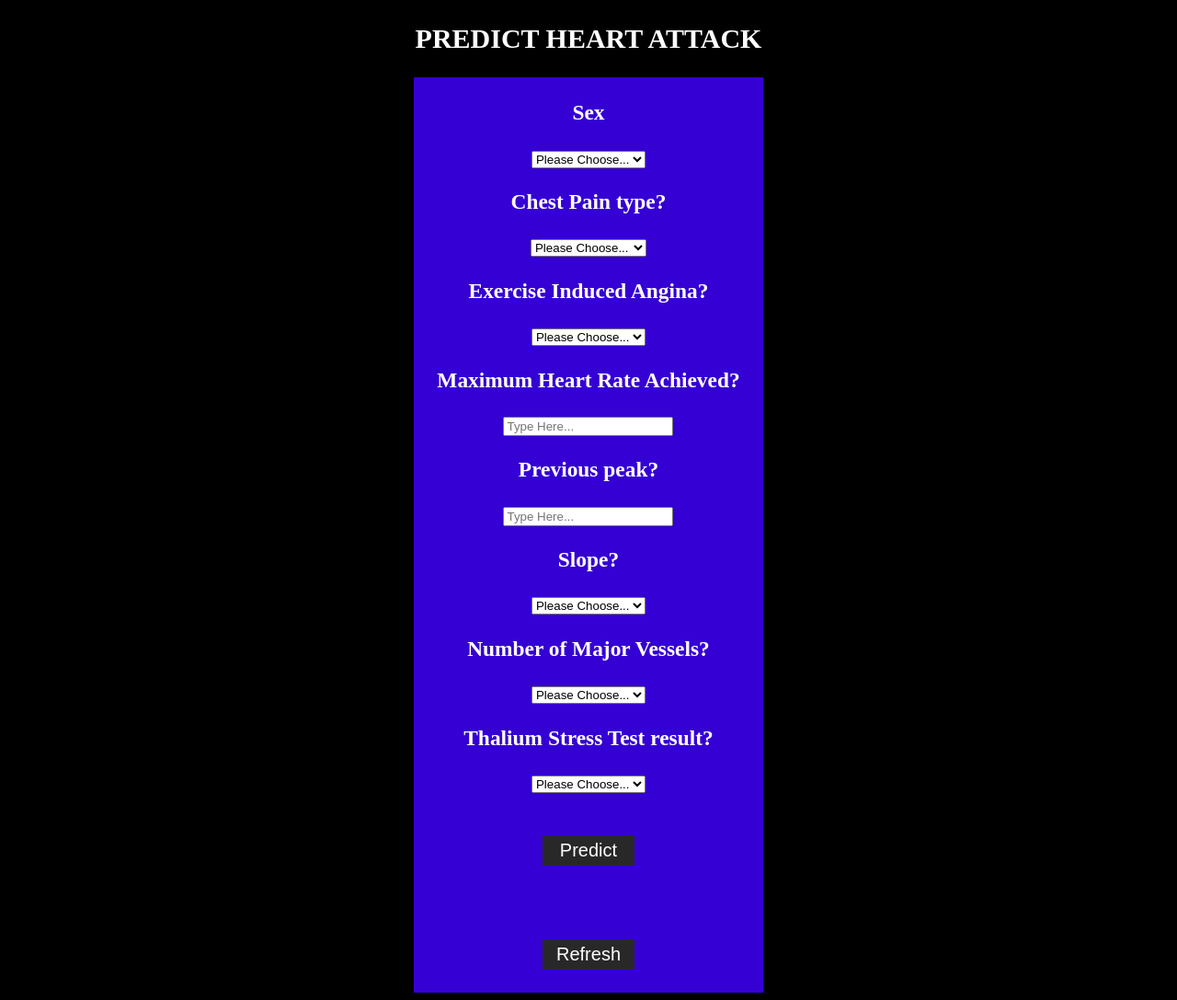
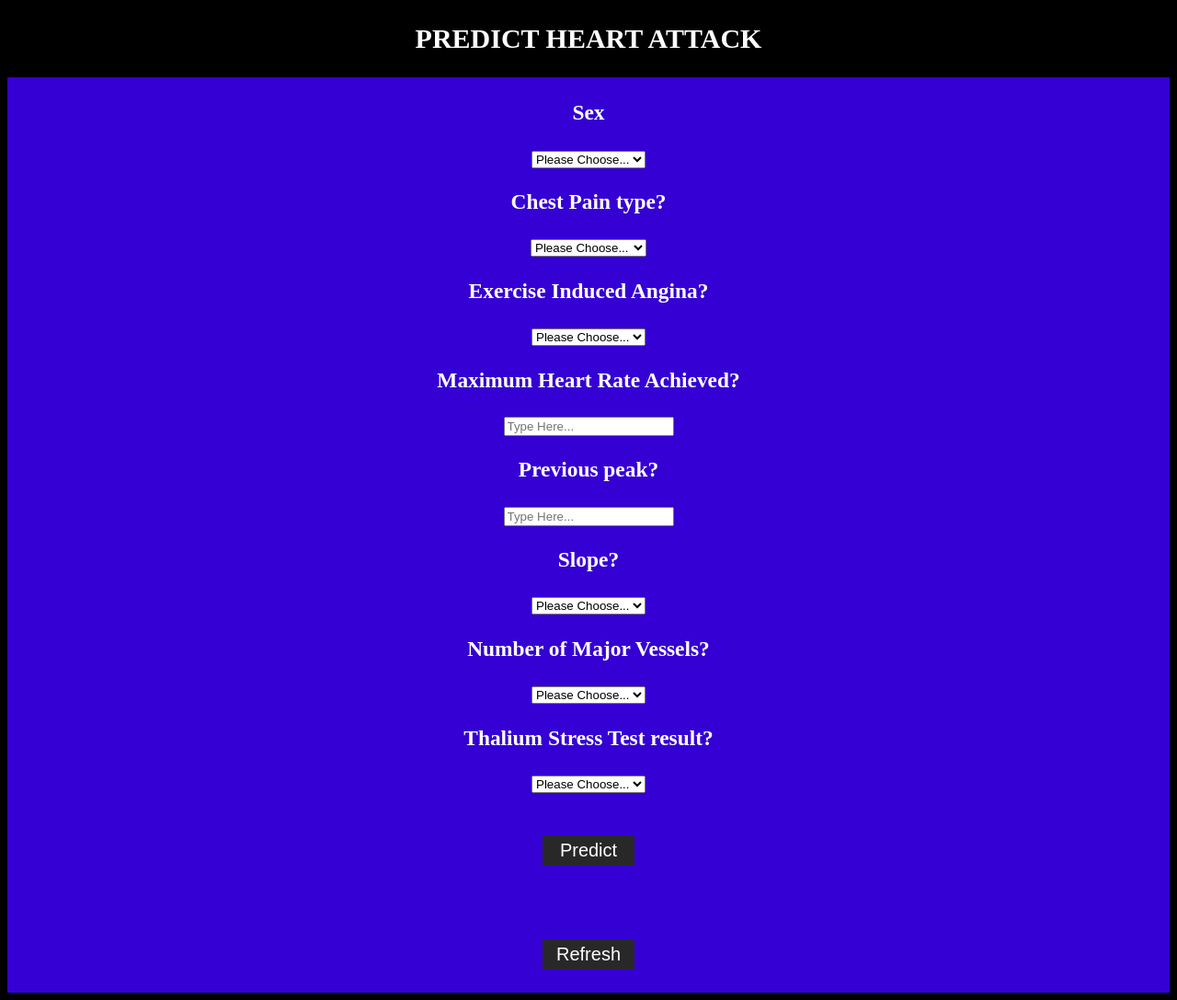
Before and after one commit to daniyal214/Heart-Attack-Prediction-Deployed, a Flask app: page / in a window 1280 px wide. Shown: the whole page at 92% size. Run offline with Flask 2, Linux system fonts and the light colour scheme; parts of the project's set-up code (start-up, migrations or seed data) failed here and were passed over.

Commit message:
Removed again

```diff
--- a/templates/index.html
+++ b/templates/index.html
@@ -106,11 +106,11 @@
         }
         #border {
             box-sizing: border-box;
-            left: 35%;
+            /* left: 35%; */
             background-color: #3500d3;
             bottom: 0;
             position: relative;
-            width: 30%;
+            /* width: 30%; */
             align-self: center;
             padding:2px
         }
```
